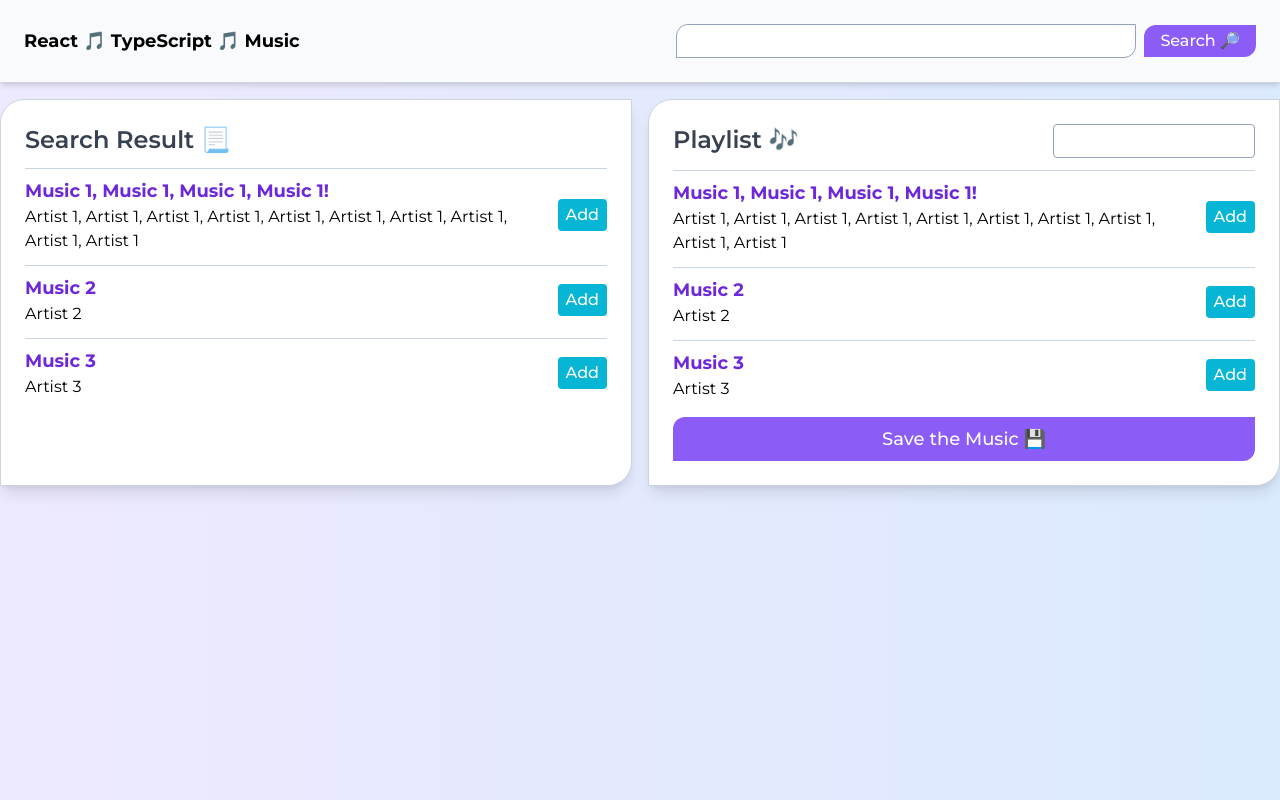
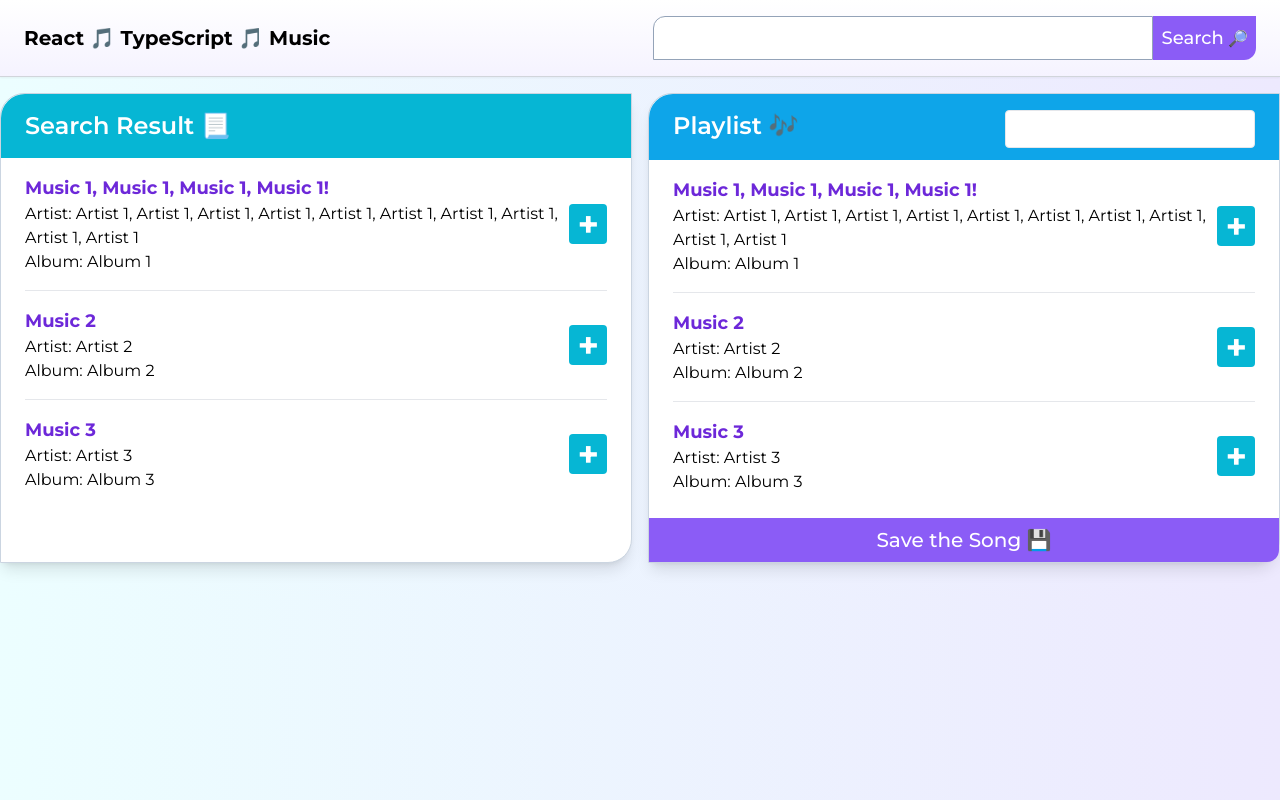
Before and after one commit to kizuyoko/react-typescript-music, a React (Vite) app: page / in a window 1280 px wide. Built offline with nearby package versions, Linux system fonts and the light colour scheme; what tailwindcss-animated would draw is missing.

Commit message:
More style

```diff
--- a/src/components/Header.tsx
+++ b/src/components/Header.tsx
@@ -3,9 +3,9 @@ import SearchBar from "./SearchBar";
 function Header() {
 
   return (
-    <header className="bg-slate-50 border-b border-gray-300 shadow-md  animate-fade-down">
+    <header className="bg-gradient-to-b from-white to-violet-50 border-b border-gray-300 shadow-sm  animate-fade-down">
       <div className="container mx-auto flex flex-col md:flex-row items-center md:justify-between ">
-        <h1 className="p-6 pb-0 md:pb-6 text-lg font-bold">React 🎵 TypeScript 🎵 Music</h1>
+        <h1 className="pt-4 px-6 pb-0 md:pt-0 text-lg md:text-xl font-bold">React 🎵 TypeScript 🎵 Music</h1>
         <SearchBar />
       </div>
     </header>
--- a/src/components/Playlist.tsx
+++ b/src/components/Playlist.tsx
@@ -3,30 +3,33 @@ import Tracklist from "./Tracklist";
 import { Music } from "../util/MusicType";
 
 function Playlist(props: {playlist: Music[]}) {
-  const [playlist, setPlaylist] = useState("");
+  const [playlistText, setPlaylistText] = useState("");
 
   function playlistSubmitHandler(event: React.FormEvent<HTMLFormElement>) {
     event.preventDefault();
-    setPlaylist(event.currentTarget.value);
+    setPlaylistText(event.currentTarget.value);
+  }
+
+  function onChangeHandler(event: React.ChangeEvent<HTMLInputElement>) {
+    setPlaylistText(event.currentTarget.value);
   }
 
   return (
     <form onSubmit={playlistSubmitHandler}>
-      <div className="flex pb-2">
-        <h2 className="grow text-2xl text-gray-700 font-semibold">Playlist 🎶</h2>
+      <div className="flex flex-col lg:flex-row bg-sky-500  py-4 px-6 pb-3 rounded-tl-[24px]">
+        <h2 className="grow text-white text-2xl font-semibold">Playlist 🎶</h2>
         <input
           id="playlist"
           name="playlist"
-          value={playlist}
+          value={playlistText}
           type="text"
-          className="border border-slate-400 rounded p-1"
+          className="rounded focus:outline-none border focus:border-slate-800 my-1 lg:my-0 text-lg py-1 px-4"
+          onChange={onChangeHandler}
         />
       </div>
       <Tracklist list={props.playlist} />
 
-      <button className="text-white round-half-small p-2 bg-violet-500 hover:opacity-80 mt-2 w-full text-lg font-medium">
-        Save the Music 💾
-      </button>
+      <button className="text-white round-half-small p-2 bg-violet-500 hover:opacity-80 mt-2 w-full text-xl font-medium rounded-br-[24px]">Save the Song 💾</button>
     </form>
   )
 }
--- a/src/components/SearchBar.tsx
+++ b/src/components/SearchBar.tsx
@@ -8,9 +8,13 @@ function SearchBar() {
     setSearchText(event.currentTarget.value);
   }
 
+  function onChangeHandler(event: React.ChangeEvent<HTMLInputElement>) {
+    setSearchText(event.currentTarget.value);
+  }
+
   return (
     <form
-      className="flex items-center p-6"
+      className="flex items-center px-6 py-4"
       onSubmit={onSubmitHandler}
     >
       <input
@@ -18,11 +22,11 @@ function SearchBar() {
         name="searchText"
         value={searchText}
         type="text"
-        className="border border-slate-400 round-half-small p-1 lg:w-[460px]"
+        className="border border-slate-400 rounded-tl-[12px] p-2 px-4 lg:w-[500px] focus:outline-none focus:border-slate-600 h-11"
+        onChange={onChangeHandler}
       />
-      <button className=" bg-violet-500 hover:opacity-80 text-white round-half-small
-     px-4 py-1 font-medium ml-2">
-        Search 🔎
+      <button className=" bg-violet-500 hover:opacity-80 text-white rounded-br-[12px] px-2 py-1 font-medium h-11">
+        <span className="hidden md:inline text-lg">Search</span> 🔎
       </button>
     </form>
   )
--- a/src/components/SearchResults.tsx
+++ b/src/components/SearchResults.tsx
@@ -5,7 +5,7 @@ function SearchResults(props: { searchResults: Music[] }) {
 
   return (
     <>
-      <h2 className="text-2xl pb-2 font-semibold text-gray-700">Search Result 📃</h2>
+      <h2 className="bg-cyan-500 text-white text-2xl py-4 px-6 font-semibold rounded-tl-[24px]">Search Result 📃</h2>
       <Tracklist list={props.searchResults} />
     </>
   )
--- a/src/components/Track.tsx
+++ b/src/components/Track.tsx
@@ -13,17 +13,18 @@ const Track: React.FC<TrackProps> = ({ track, isRemoval }) => {
 
   function renderAction(props: ActionProps) {
     return (
-      <button className="bg-cyan-500 text-white rounded px-2 py-1 hover:opacity-80 ml-2 font-medium">
-        {props.isRemoval ? "Remove" : "Add"}
+      <button className="bg-cyan-500 text-white font-bold text-4xl rounded px-2 py-0 hover:opacity-80 ml-2">
+        {props.isRemoval ? "-" : "+"}
       </button>
     )
   }
 
   return (
-    <article className="border border-r-0 border-b-0 border-l-0 border-slate-300 py-2 mt-1 flex items-center ">
+    <article className="flex items-center py-4">
       <div className='grow'>
         <h3 className='text-lg text-violet-700 font-bold'>{track.name}</h3>
-        <p>{track.artist}</p>
+        <p>Artist: {track.artist}</p>
+        <p>Album: {track.album}</p>
       </div>
       <div>
         {renderAction({ isRemoval })}
--- a/src/components/Tracklist.tsx
+++ b/src/components/Tracklist.tsx
@@ -4,7 +4,8 @@ import { Music } from "../util/MusicType";
 function Tracklist(props: { list: Music[] }) {
 
   return (
-    (
+    <div className="divide-y px-6">
+      {
         props.list.map((track) => {
           return (
             <Track
@@ -14,7 +15,8 @@ function Tracklist(props: { list: Music[] }) {
             />
           );
         })
-    )
+      }
+    </div>
   )
 }
 
--- a/src/index.css
+++ b/src/index.css
@@ -5,14 +5,14 @@
 @layer base {
   body {
     font-family: "Montserrat", sans-serif;
-    @apply bg-gradient-to-r from-violet-100 to-blue-100;
+    @apply bg-gradient-to-r from-cyan-50 to-violet-100 pb-6;
   }
 }
 
 .round-half-big {
-  @apply bg-white md:w-1/2 p-6 m-4 md:m-2 md:mt-4 rounded-tl-[24px] rounded-br-[24px] border border-slate-300 shadow-lg;
+  @apply bg-white md:w-1/2 m-4 md:m-2 md:mt-4 rounded-tl-[24px] rounded-br-[24px] border border-slate-300 shadow-lg;
 }
 
 .round-half-small {
-  @apply rounded-tl-[12px] rounded-br-[12px];
+  @apply rounded-br-[12px];
 }
--- a/src/util/MusicType.tsx
+++ b/src/util/MusicType.tsx
@@ -1,5 +1,6 @@
 export type Music = {
   name: string;
   artist: string;
+  album: string;
   id: string;
 };
--- a/src/util/dummy_data.tsx
+++ b/src/util/dummy_data.tsx
@@ -4,14 +4,17 @@ export const DUMMYDATA: Music[]  = [
   {
     name: 'Music 1, Music 1, Music 1, Music 1!',
     artist: 'Artist 1, Artist 1, Artist 1, Artist 1, Artist 1, Artist 1, Artist 1, Artist 1, Artist 1, Artist 1',
+    album: 'Album 1',
     id: 'm1'
   }, {
     name: 'Music 2',
     artist: 'Artist 2',
+    album: 'Album 2',
     id: 'm2'
   }, {
     name: 'Music 3',
     artist: 'Artist 3',
+    album: 'Album 3',
     id: 'm3'
   },
 ];
```
Lines whose indentation alone changed are shown as unchanged.
